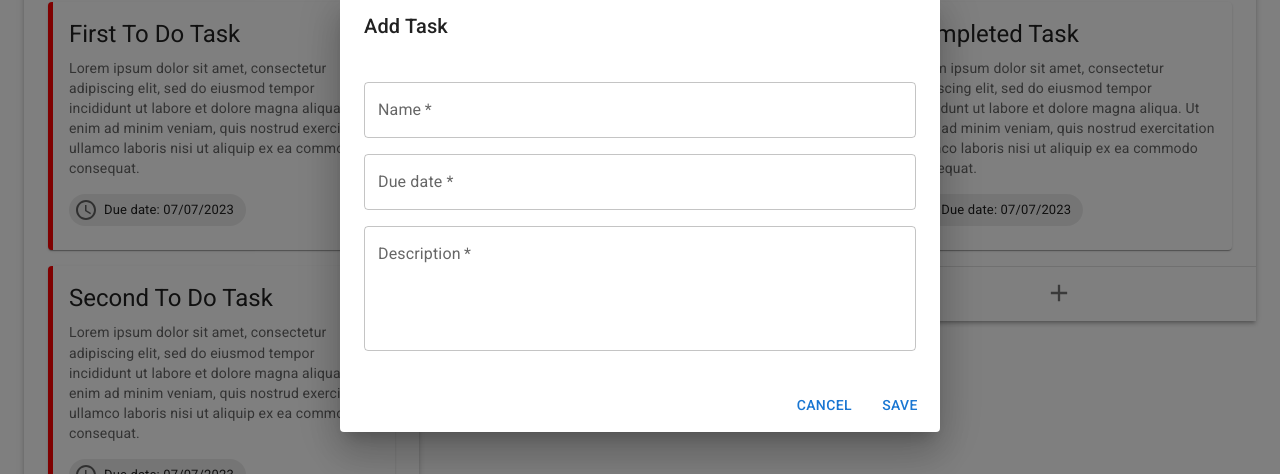
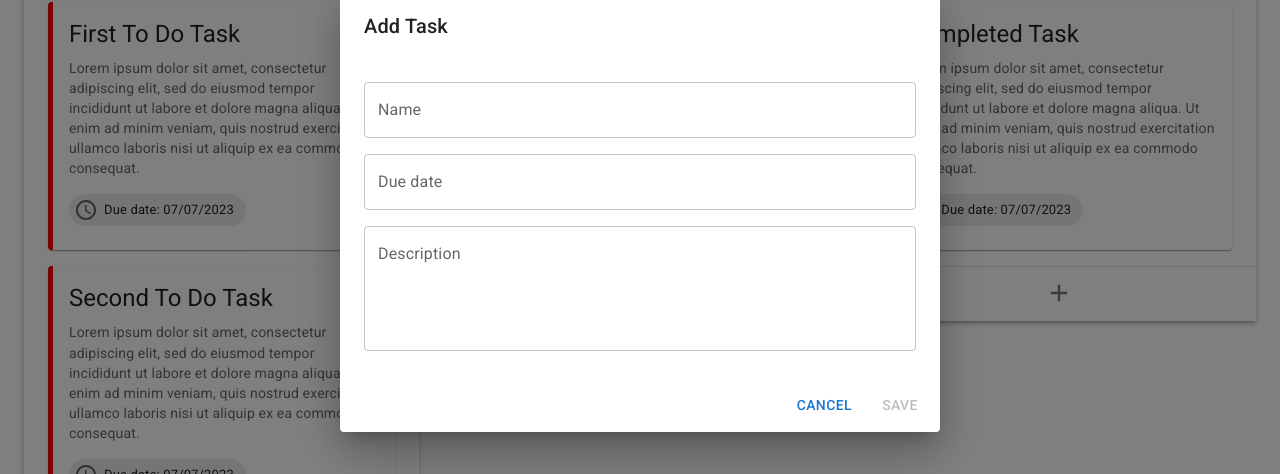
Before and after one commit to evgomes/react-task-management, a React (Create React App) app: page / in a window 1280 px wide. Both pictures are taken after a click on the button 221 px from the left and 744 px from the top of the page. Shown: the part 187-661 px from the top of the page. Built offline with nearby package versions, Linux system fonts and the light colour scheme.

Commit message:
Capability to add tasks.

```diff
--- a/src/components/AddTaskDialog/AddTaskDialog.js
+++ b/src/components/AddTaskDialog/AddTaskDialog.js
@@ -1,3 +1,5 @@
+import moment from 'moment/moment';
+
 import Dialog from '@mui/material/Dialog';
 import DialogTitle from '@mui/material/DialogTitle';
 import DialogContent from '@mui/material/DialogContent';
@@ -5,17 +7,64 @@ import DialogActions from '@mui/material/DialogActions';
 import Button from '@mui/material/Button';
 import TextField from '@mui/material/TextField';
 import { DatePicker } from '@mui/x-date-pickers/DatePicker';
+import ErrorMessage from '../ErrorMessage/ErrorMessage';
 
 import { useState } from 'react';
+import { useDispatch } from 'react-redux';
+import { addTask } from '../../state/reducers/tasks/tasksSlice';
 
 import './AddTaskDialog.css';
 
-export default function AddTaskDialog({ open, onClose }) {
+export default function AddTaskDialog({ open, onClose, status }) {
     const [name, setName] = useState('');
+    const [hasNameError, setHasNameError] = useState(false);
+
+    const [dueDate, setDueDate] = useState('');
+    const [hasDueDateError, setHasDueDateError] = useState(false);
+
+    const [description, setDescription] = useState('');
+    const [hasDecriptionError, setHasDecriptionError] = useState(false);
+
+    const dispatch = useDispatch();
+
+    const validateName = () => {
+        const hasError = (!name || name.trim() === '');
+        setHasNameError(hasError);
+    };
+
+    const validateDueDate = () => {
+        const hasError = (!dueDate || !moment(dueDate).isValid());
+        setHasDueDateError(hasError);
+    };
+
+    const validateDescription = () => {
+        const hasError = (!description || description.trim() === '');
+        setHasDecriptionError(hasError);
+    };
+
+    const canSubmit = () => {
+        return (name && name.trim() !== '') &&
+            (dueDate && moment(dueDate).isValid()) &&
+            (description && description.trim() !== '');
+    }
 
     const onCloseDialog = () => {
+        setName('');
+        setDueDate('');
+        setDescription('');
         onClose();
     };
+
+    const onSubmit = () => {
+        dispatch(addTask({
+            name,
+            description,
+            dueDate,
+            status,
+        }));
+
+        onCloseDialog();
+    }
 
     return (
         <Dialog open={open} onClose={onCloseDialog} className="add-task-dialog">
@@ -24,28 +73,37 @@ export default function AddTaskDialog({ open, onClose }) {
                 <div className="add-task-dialog-form">
                     <div className="add-task-dialog-field">
                         <TextField
-                            required
+                            name="name"
                             label="Name"
-                            value={name}
-                            onChange={(e) => setName(e.value)} />
+                            onChange={(e) => setName(e.target.value)}
+                            onBlur={() => validateName()} />
+                        <ErrorMessage message="The name is required." show={hasNameError} />
                     </div>
                     <div className="add-task-dialog-field">
                         <DatePicker
-                            required
-                            label="Due date *" />
+                            name="dueDate"
+                            label="Due date"
+                            format="MM/DD/YYYY"
+                            onChange={(e) => setDueDate(moment(e).toDate())}
+                            onBlur={() => validateDueDate()} />
+                        <ErrorMessage message="The due date is required." show={hasDueDateError} />
                     </div>
                     <div className="add-task-dialog-field">
                         <TextField
-                            required
+                            multiline
+                            rows={4}
+                            name="description"
                             label="Description"
-                            multiline
-                            rows={4} />
+                            onChange={(e) => setDescription(e.target.value)}
+                            onBlur={() => validateDescription()}
+                        />
+                        <ErrorMessage message="The description is required." show={hasDecriptionError} />
                     </div>
                 </div>
             </DialogContent>
             <DialogActions>
                 <Button onClick={onCloseDialog}>Cancel</Button>
-                <Button onClick={() => { }}>Save</Button>
+                <Button onClick={onSubmit} disabled={!canSubmit()}>Save</Button>
             </DialogActions>
         </Dialog >
     );
--- /dev/null
+++ b/src/components/ErrorMessage/ErrorMessage.css
@@ -0,0 +1,4 @@
+.error-message {
+    color: red;
+    margin-top: 0.2em;
+}
--- /dev/null
+++ b/src/components/ErrorMessage/ErrorMessage.js
@@ -0,0 +1,5 @@
+import './ErrorMessage.css';
+
+export default function ErrorMessage({ message, show }) {
+    return (show && <div className="error-message">{message}</div>);
+}
--- a/src/components/TasksColumn/TasksColumn.js
+++ b/src/components/TasksColumn/TasksColumn.js
@@ -13,7 +13,7 @@ import './TasksColumn.css';
 import AddTaskDialog from '../AddTaskDialog/AddTaskDialog';
 
 export default function TasksColumn({ status, color }) {
-    const tasks = useSelector((state) => state.tasks.filter(note => note.status === status));
+    const tasks = useSelector((state) => state.tasks.filter(note => note.status === status).sort((firstTask, secondTask) => firstTask.order > secondTask.order));
     const taskCards = tasks.map((task, index) => <TaskCard key={index} task={task} color={color} />);
 
     const [open, setOpen] = useState(false);
@@ -44,7 +44,7 @@ export default function TasksColumn({ status, color }) {
                 <IconButton aria-label="Add" size="large" onClick={onAddTaskClicked}>
                     <AddIcon fontSize="inherit" />
                 </IconButton>
-                <AddTaskDialog open={open} onClose={onCloseAddDialog} />
+                <AddTaskDialog open={open} onClose={onCloseAddDialog} status={status} />
             </div>
         </Paper>
     );
--- a/src/services/task-service.js
+++ b/src/services/task-service.js
@@ -11,6 +11,9 @@ export function createTask({ name, description, dueDate, status, order }) {
     };
 }
 
-export function getNextOrder(notes) {
-    return notes.map(note => note.order).reduce((prev, next) => Math.max(prev, next), 0) + 1;
+export function getNextOrder(tasks, status) {
+    return tasks
+        .filter(task => task.status === status)
+        .map(task => task.order)
+        .reduce((prev, next) => Math.max(prev, next), 0) + 1;
 }
--- a/src/state/reducers/tasks/tasksSlice.js
+++ b/src/state/reducers/tasks/tasksSlice.js
@@ -45,7 +45,7 @@ export const tasksSlice = createSlice({
   reducers: {
     addTask: (state, action) => {
       const { name, description, dueDate, status } = action.payload;
-      const order = getNextOrder(state.notes);
+      const order = getNextOrder(state, status);
 
       const task = createTask({
         name,
@@ -55,7 +55,7 @@ export const tasksSlice = createSlice({
         order
       });
 
-      state.tasks.push(task);
+      state.push(task);
     }
   },
 })
```
